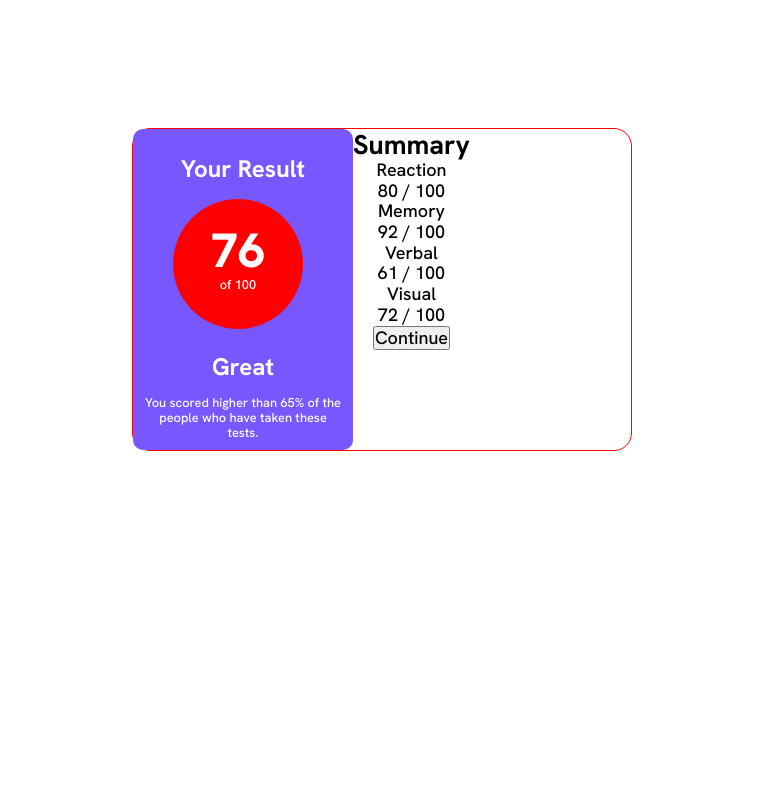
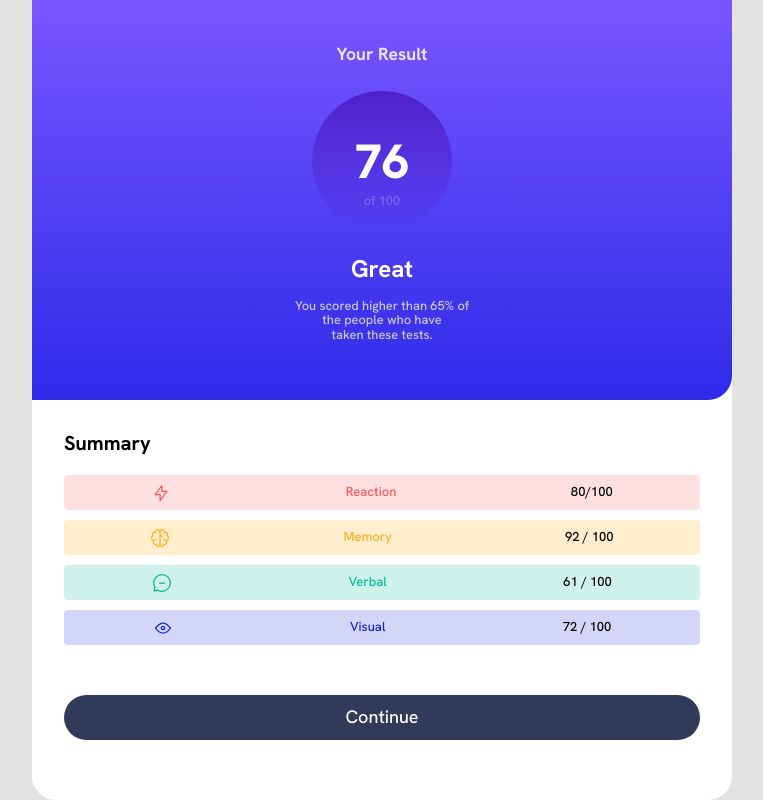
Before and after one commit to RodolfoQuintanilla/results, a plain HTML site: page index.html in a window 1280 px wide. Shown: the whole page, without its empty margins (258-1021 px from the left). Drawn offline with nearby package versions, Linux system fonts and the light colour scheme.

Commit message:
02- final

```diff
--- a/css/styles.css
+++ b/css/styles.css
@@ -1,72 +1,170 @@
 @import url('https://fonts.googleapis.com/css2?family=Hanken+Grotesk:wght@500;700;800&display=swap');
 
-*{
+* {
   margin: 0;
   padding: 0;
   box-sizing: border-box;
 }
-body{
+body {
   font-family: 'Hanken Grotesk', sans-serif;
   font-size: 18px;
-    background-color: hsl(0, 0%, 100%);
+  background-color: hsl(0, 0%, 89%);
   display: flex;
+
   justify-content: center;
 }
 
-.container{
+.container {
   display: flex;
-    width: 500px;
-    border: 1px solid red;
+  flex-wrap: wrap;
+  width: 700px;
   margin-top: 10%;
-    border-radius: 18px;
+  border-radius: 24px;
+  background-color: white;
+
 }
 
-.cuadroUno{
-    width: 220px;
-    background-color: hsl(252, 100%, 67%);
-    border-radius: 10px;
-    padding: 10px;
+.cuadroUno {
+  width: 350px;
+  height: 400px;
+  background: linear-gradient(hsl(252, 100%, 67%), hsl(241, 81%, 54%));
+  border-radius: 24px;
+  padding: 32px;
   color: white;
   text-align: center;
 }
-.cuadroUno__titulo{
-    font-size: 1.5rem;
+
+.imra {
+  width: 18px;
+  margin-right: 10px;
 }
 
-.cuadroUno__circulo{
-    background-color: red;
-    width: 130px;
-    height: 130px;
+.cuadroUno__titulo {
+  font-size: 1.1rem;
+  color: rgb(230, 230, 230);
+  margin-bottom: 27px;
+}
+.cuadroUno__circulo__numeroUno {
+  margin-top: 11px;
+}
+.cuadroUno__circulo__chiquitos {
+  color: rgba(230, 230, 230, 0.28);
+}
+.cuadroUno__circulo {
+  background: linear-gradient(hsla(256, 72%, 46%, 1), hsla(241, 72%, 46%, 0));
+  width: 140px;
+  height: 140px;
   border-radius: 50%;
   text-align: center;
-    padding: 12%;
-    margin-left: 15%;
+  padding: 5%;
+  /* margin-left: 15%;  */
+  margin: 0 auto;
   margin-bottom: 1.5rem;
 }
 
-.cuadroUno__circulo__numeroUno{
+.cuadroUno__circulo__numeroUno {
   font-weight: 800;
   font-size: 3rem;
-
 }
-.cuadroUno__circulo__chiquitos{
-    font-size: .8rem;
+.cuadroUno__circulo__chiquitos {
+  font-size: 0.8rem;
 }
 
-.cuadroUno__tituloDos{
+.cuadroUno__parrafo {
+  color: rgb(203, 203, 203);
+}
+
+.cuadroUno__tituloDos {
   font-size: 1.5rem;
   margin-bottom: 1rem;
 }
-.cuadroUno__parrafo{
-    font-size: .8rem;
+.cuadroUno__parrafo {
+  font-size: 0.8rem;
 }
 
+/* cuadro dos */
 
-.cuadroDos{
-
+.cuadroDos {
   text-align: center;
+  padding: 32px;
+  width: 300px;
+  height: 400px;
 }
 
-.cuadroDos ul{
+.cuadroDos__tituloUno {
+  text-align: left;
+  font-size: 20px;
+  margin-bottom: 20px;
+}
+
+.cuadroDos ul {
   list-style: none;
 }
+
+li {
+  display: flex;
+  justify-content: space-around;
+  height: 35px;
+  width: 100%;
+  border: 0.1;
+  font-size: 13px;
+  align-items: center;
+  border-radius: 4px;
+  margin-bottom: 10px;
+}
+
+.cuadroDos__textos {
+  box-sizing: border-box;
+  background-color: hsla(0, 100%, 67%, 0.182);
+  background-repeat: no-repeat;
+  color: hsl(0, 100%, 67%);
+}
+
+.cuadroDos__r {
+  color: black;
+}
+
+.cuadroDos__textos2 {
+  background-color: hsla(39, 100%, 56%, 0.224);
+  justify-content: space-around;
+  color: hsl(39, 100%, 56%);
+}
+.cuadroDos__textos3 {
+  background-color: hsla(166, 100%, 37%, 0.14);
+  color: hsl(166, 100%, 37%);
+}
+.cuadroDos__textos3 {
+  background-color: hsla(166, 100%, 37%, 0.188);
+}
+.cuadroDos__textos4 {
+  background-color: hsla(234, 85%, 45%, 0.184);
+  margin-bottom: 50px;
+  color: hsl(234, 85%, 45%);
+}
+button {
+  background-color: hsl(224, 30%, 27%);
+  width: 100%;
+  color: white;
+  border: none;
+  padding: 12px 55px;
+  border-radius: 40px;
+}
+
+button:hover {
+  background: hsl(241, 81%, 54%);
+}
+
+@media screen and (max-width: 1402px) {
+  .container{
+    padding: 0;
+    margin: 0;
+  }
+  .cuadroUno {
+    width: 100%;
+    border-radius: 0 0 24px;
+  }
+  .cuadroDos {
+    width: 100%;
+
+  }
+}
--- a/index.html
+++ b/index.html
@@ -31,31 +31,40 @@
       <h1 class="cuadroUno__titulo">Your Result</h1>
       <div class="cuadroUno__circulo">
         <div class="cuadroUno__circulo__numeroUno">76</div>
-        <div class="cuadroUno__circulo__chiquitos">of 100</div>
+        <span class="cuadroUno__circulo__chiquitos">of 100</span>
       </div>
       <h2 class="cuadroUno__tituloDos">Great</h2>
-      <p class="cuadroUno__parrafo"> You scored higher than 65% of the people who have taken these tests.</p>
+      <p class="cuadroUno__parrafo"> You scored higher than 65% of <br> the people who have <br> taken these tests.</p>
     </div>
 
 
     <div class="cuadroDos">
-      <h2>Summary</h2>
+      <h2 class="cuadroDos__tituloUno">Summary</h2>
 
       <ul>
-        <li>Reaction <br> 80 / 100</li>
-
-        <li>
-          Memory <br>
-          92 / 100
+        <li class="cuadroDos__textos">
+          <img src="/assets/images/icon-reaction.svg" alt="">
+          <div> Reaction </div>
+          <div class="cuadroDos__r">80/100</div>
         </li>
 
-        <li>
-          Verbal <br>
-          61 / 100
+        <li class="cuadroDos__textos2">
+
+          <img class="img__r" src="assets/images/icon-memory.svg" alt="">
+          <div>Memory</div>
+          <div class="cuadroDos__r">92 / 100</div>
+
         </li>
-        <li>
-          Visual <br>
-          72 / 100
+
+        <li class="cuadroDos__textos3">
+          <img src="assets/images/icon-verbal.svg" alt="">
+          <div>Verbal </div>
+          <div class="cuadroDos__r">61 / 100</div>
+        </li>
+        <li class="cuadroDos__textos4">
+          <img src="assets/images/icon-visual.svg" alt="">
+          <div>Visual</div>
+          <div class="cuadroDos__r">72 / 100</div>
         </li>
       </ul>
       <button>Continue</button>
```
Also changed, not shown: 1 other file. Lines whose indentation alone changed are shown as unchanged.
